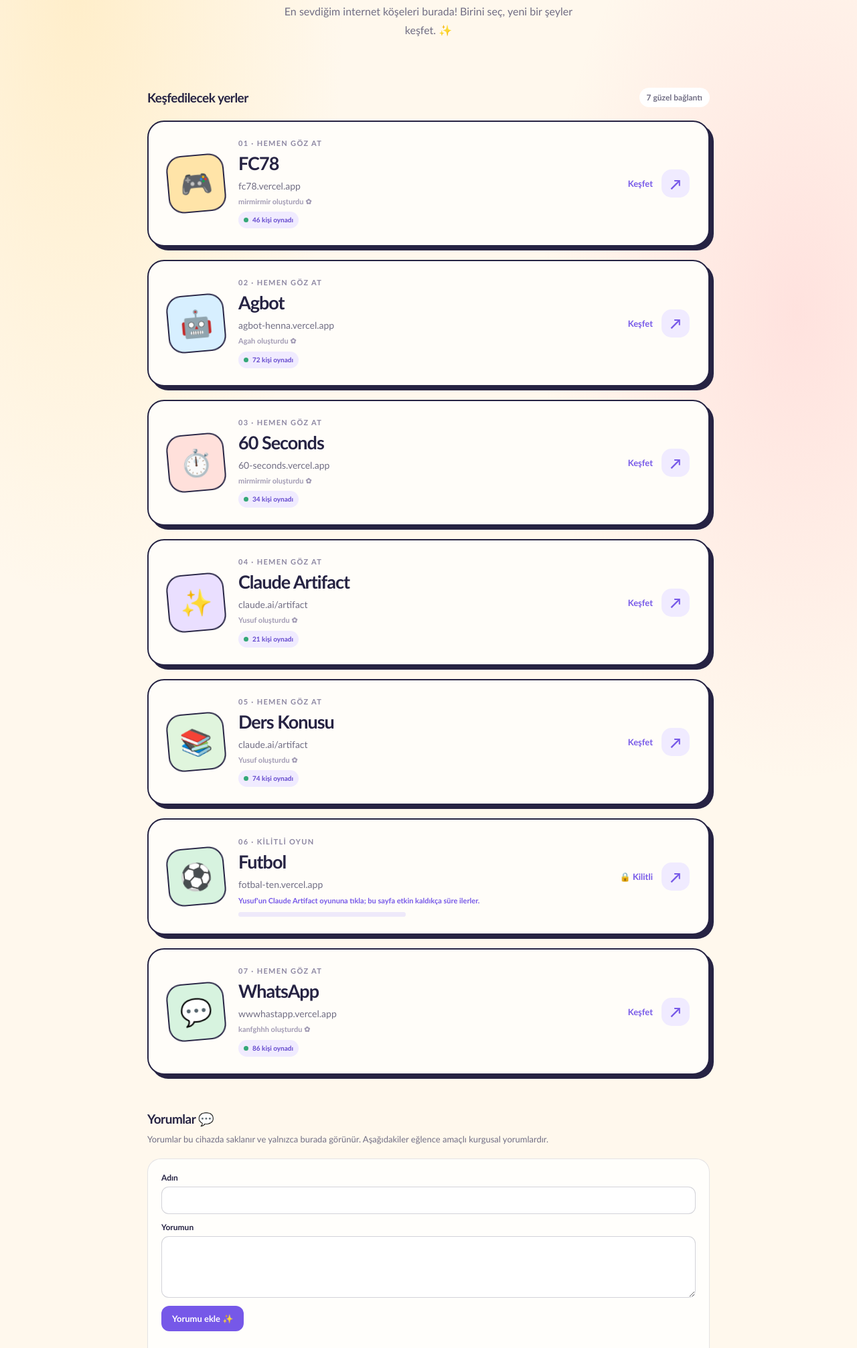
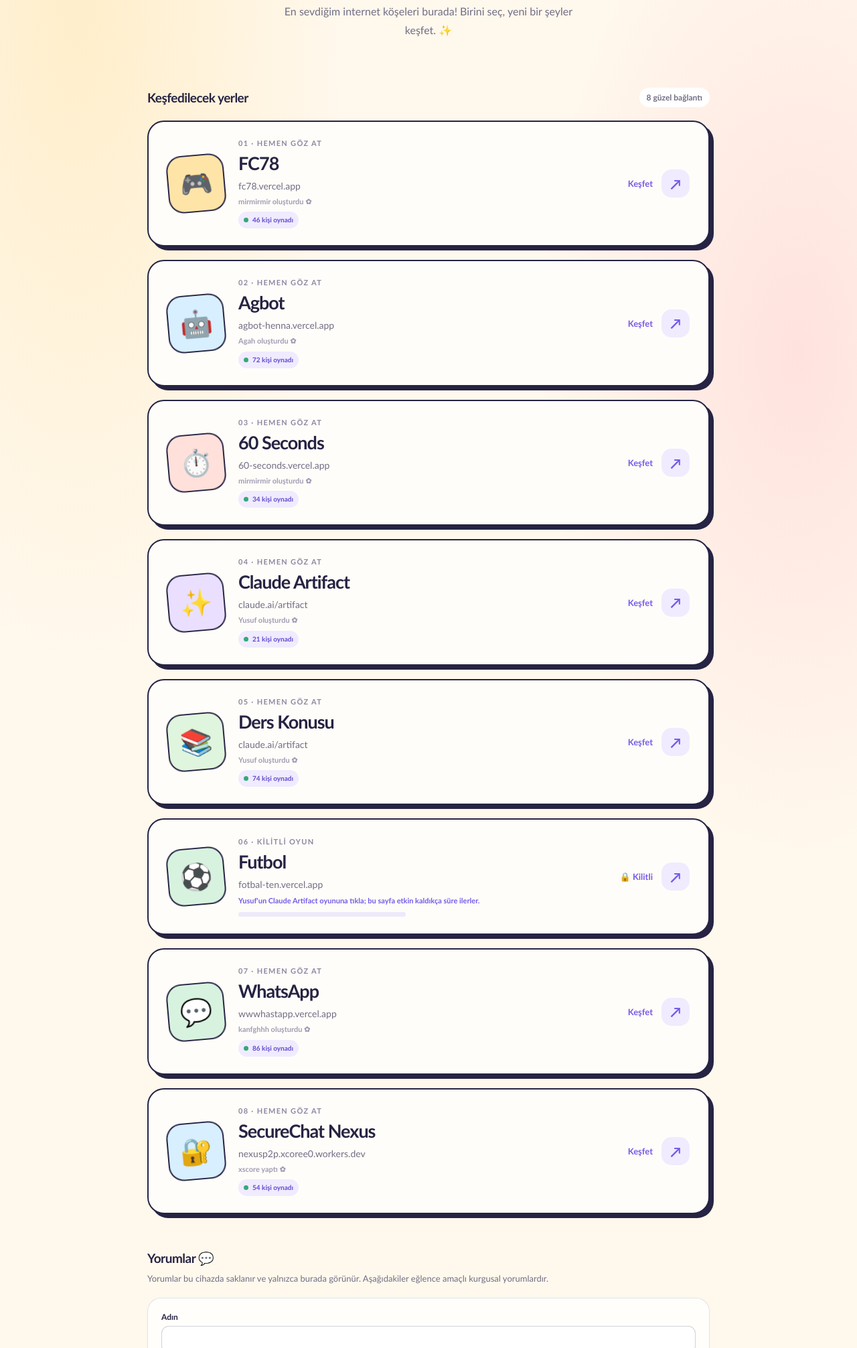
Before and after one commit to mrcbekec-oss/butunoyunlar, a plain HTML site: page index.html in a window 1280 px wide. Shown: the part 376-2389 px from the top of the page at 67% size. Drawn offline with Linux system fonts and the light colour scheme.

Commit message:
Add files via upload

```diff
--- a/index.html
+++ b/index.html
@@ -641,7 +641,7 @@
     <section class="links-section" aria-labelledby="links-title">
       <div class="section-heading">
         <h2 id="links-title">Keşfedilecek yerler</h2>
-        <span class="count">7 güzel bağlantı</span>
+        <span class="count">8 güzel bağlantı</span>
       </div>
 
       <a class="link-card" data-game-id="fc78" href="https://fc78.vercel.app" target="_blank" rel="noopener noreferrer" aria-label="FC78 sitesini yeni sekmede aç">
@@ -755,6 +755,23 @@
             <h3>WhatsApp</h3>
             <p>wwwhastapp.vercel.app</p>
             <p class="creator">kanfghhh oluşturdu ✿</p>
+            <p class="activity-prompt" aria-hidden="true"></p>
+          </div>
+        </div>
+        <div class="card-bottom">
+          <span>Keşfet</span>
+          <span class="arrow" aria-hidden="true">↗</span>
+        </div>
+      </a>
+
+      <a class="link-card" data-game-id="securechat-nexus" href="https://nexusp2p.xcoree0.workers.dev/" target="_blank" rel="noopener noreferrer" aria-label="SecureChat Nexus sitesini yeni sekmede aç" style="margin-top: 20px;">
+        <div class="card-main">
+          <div class="card-icon" aria-hidden="true" style="background: #d7efff;">🔐</div>
+          <div class="card-info">
+            <span class="card-number">08 · Hemen göz at</span>
+            <h3>SecureChat Nexus</h3>
+            <p>nexusp2p.xcoree0.workers.dev</p>
+            <p class="creator">xscore yaptı ✿</p>
             <p class="activity-prompt" aria-hidden="true"></p>
           </div>
         </div>
```
